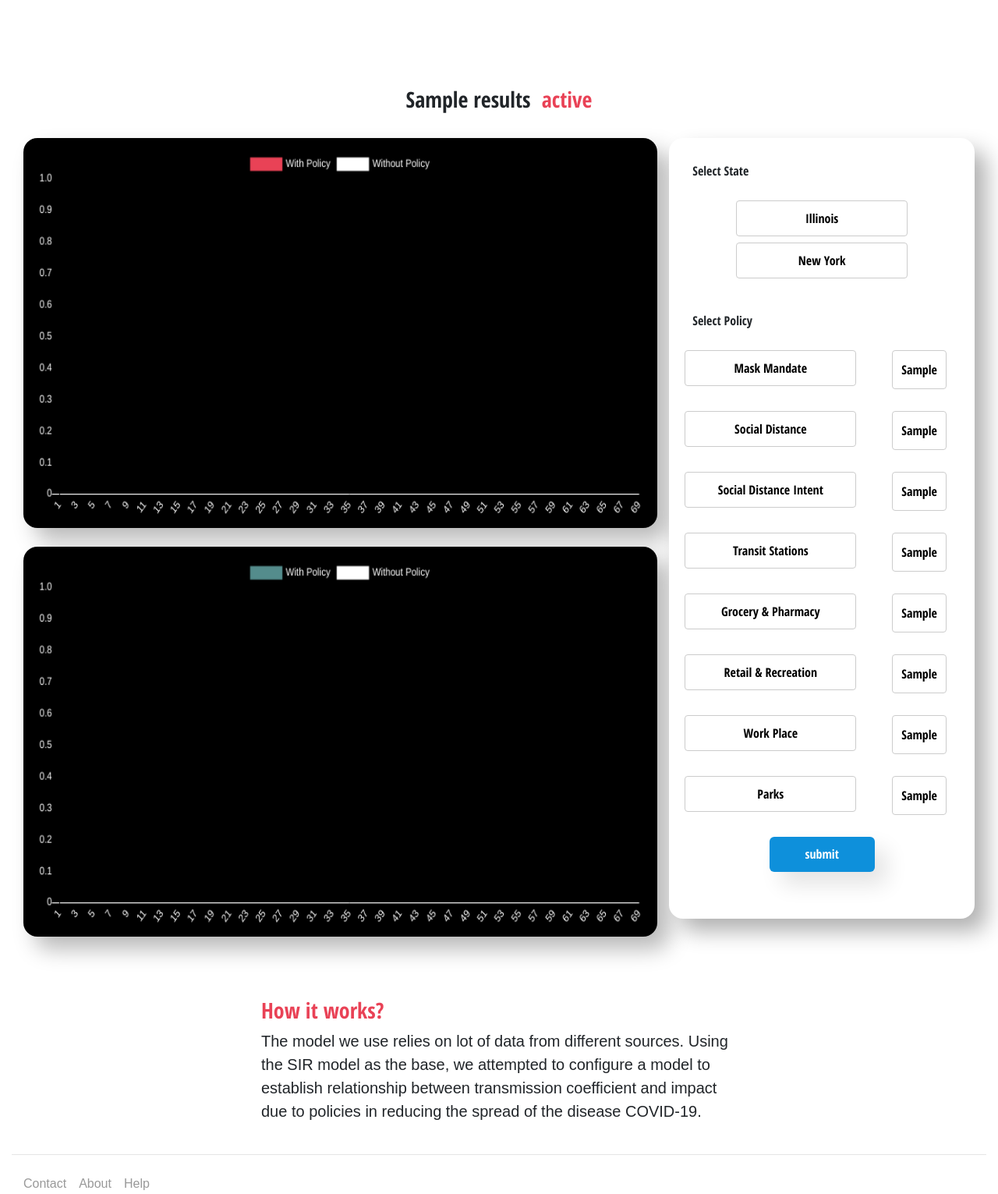
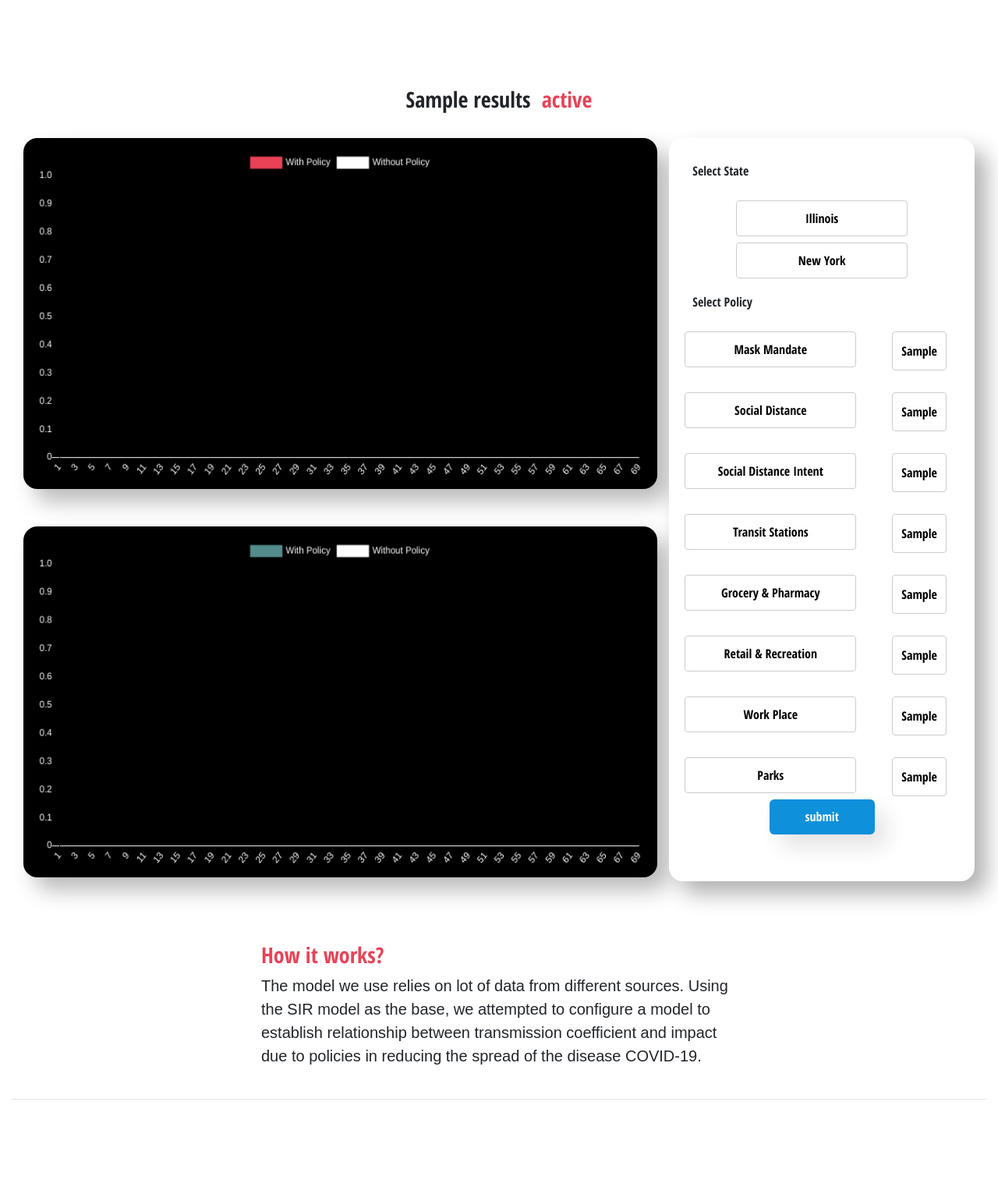
Before and after one commit to naunidhsingh13/SIR_COVID_POLICY_OPT, a Flask app: template code/templates/index.html in a window 1280 px wide. Shown: the part 468-1999 px from the top of the page at 78% size. After the commit the page ends 1878 px from the top, so only its background shows below. Run offline with Flask 2, Linux system fonts and the light colour scheme; the template is opened without the code that fills it: most values are stand-ins (such as "Sample title", 1, 10 or a date in 2020); some libraries are stand-ins or nearby versions.

Commit message:
final commits

```diff
--- a/code/static/css/style.css
+++ b/code/static/css/style.css
@@ -67,7 +67,8 @@
     background-color:#000;
     border-radius: 18px;
     box-shadow: 15px 16px 28px 0 rgba(0,0,0,0.28);
-    height: 500px;
+    height: 450px;
+    width: 400px;
     padding:15px;
 }
 
--- a/code/templates/index.html
+++ b/code/templates/index.html
@@ -67,7 +67,7 @@
 
                         </canvas>
                     </div>
-                    <br>
+                    <br><br>
                     <div class="row">
                          <canvas class="col" id="myChart2" id="pre-policy" id="custom-border" align=center>
 
@@ -93,7 +93,7 @@
                                     </div>
                                 </div>
 
-                                <br>
+
                                 <p id="title">Select Policy</p>
 
                                 <!-- mask !-->
@@ -239,7 +239,7 @@
 
                                 </div>
 
-                                <br>
+<!--<br>-->
                                 <div class="row" id="custom-border">
                                     <div class="col" align=center>
                                         <input type="submit" value="submit">
@@ -277,22 +277,7 @@
         </div>
         <br>
         <hr>
-        <br>
-        <footer align=center>
-            <table>
-                <tr>
-                    <td>
-                        <a>Contact</a>
-                    </td>
-                    <td>
-                        <a>About</a>
-                    </td>
-                    <td>
-                        <a>Help</a>
-                    </td>
-                </tr>
-            </table>
-        </footer>
+
     </div>
 
 <script>
```
Also changed, not shown: site.png (added), 1 other file.
